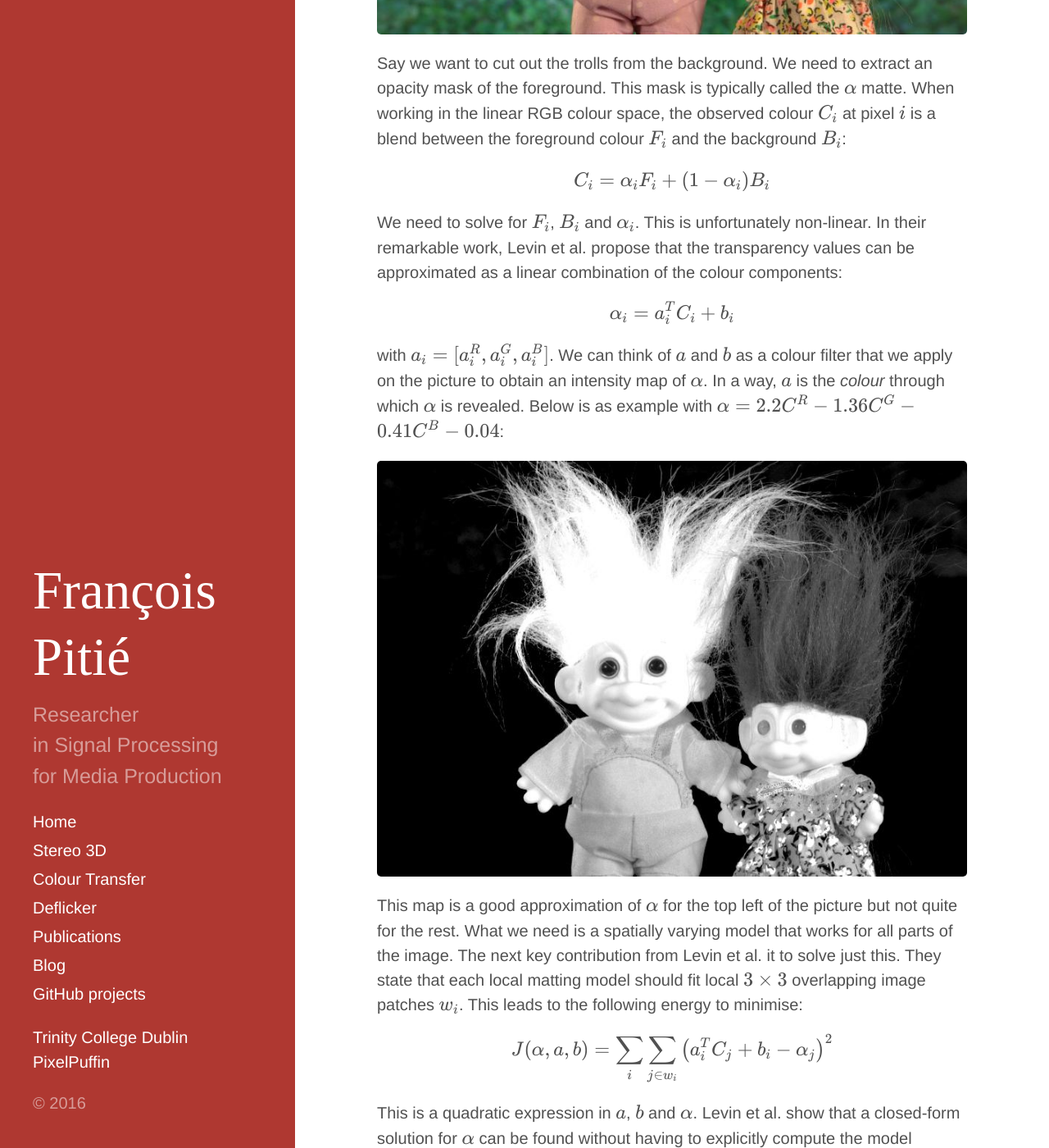
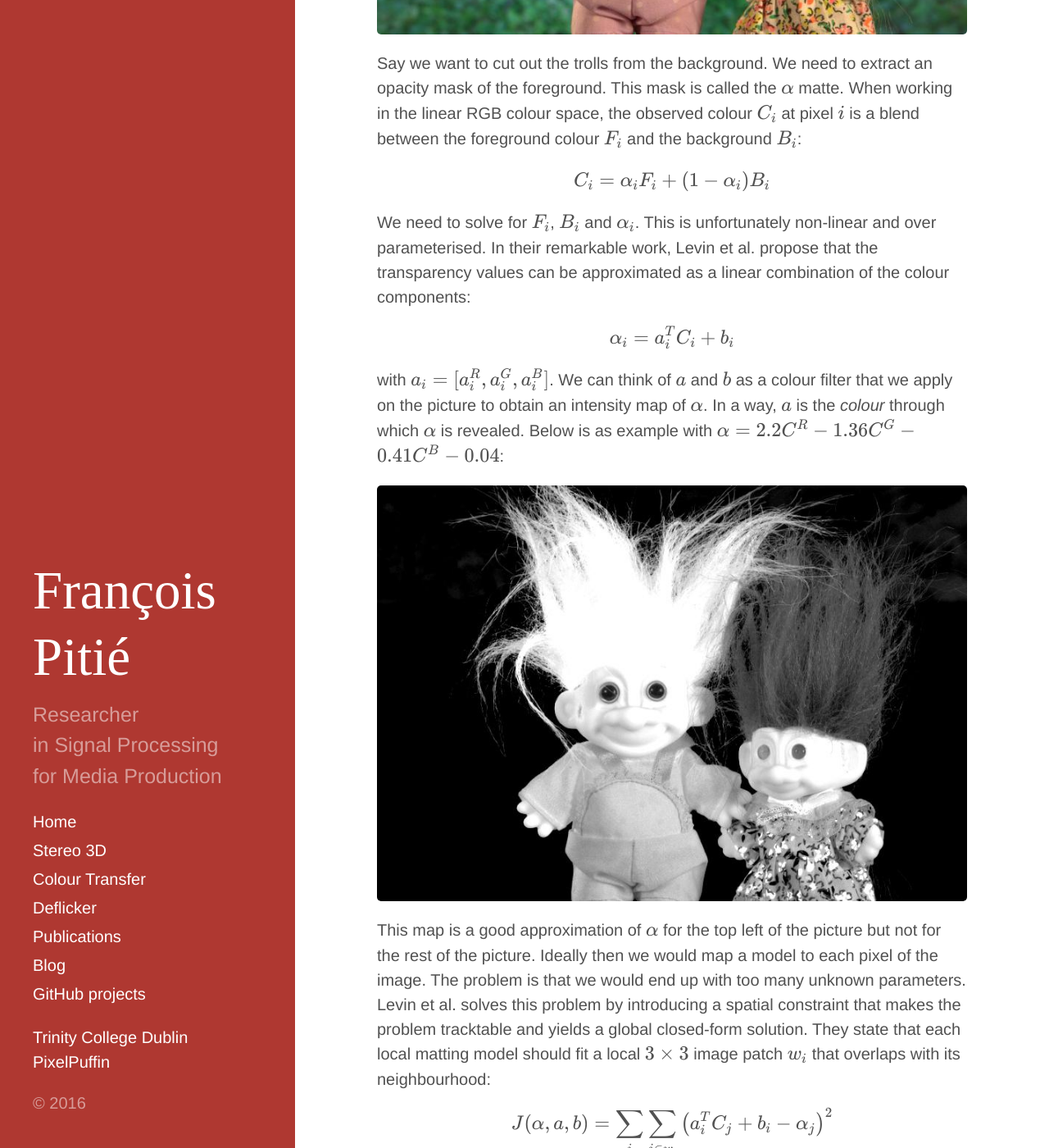
Before and after one commit to frcs/frcs.github.io, a Jekyll site: the page built from _posts/2016-06-07-alternative-matting-laplacian-theory.md, in a window 1280 px wide and 1400 px high, scrolled down 1025 px. Shown: the whole window at 82% size. Built offline with Jekyll 4.4.1, drawn with Linux system fonts in a browser that asks for light colours; nearby versions of some CDN libraries; comment, search, counter and statistics services are not loaded; some of the changed text lies outside the part shown.

Commit message:
edit new post on colour matting

```diff
--- a/_posts/2016-06-07-alternative-matting-laplacian-theory.md
+++ b/_posts/2016-06-07-alternative-matting-laplacian-theory.md
@@ -19,10 +19,10 @@
 ![original image](/images/troll.jpg)
 
 Say we want to cut out the trolls from the background. We need to
-extract an opacity mask of the foreground. This mask is typically
-called the $\alpha$ matte. When working in the linear RGB colour
-space, the observed colour $C_i$ at pixel $i$ is a blend between the
-foreground colour $F_i$ and the background $B_i$:
+extract an opacity mask of the foreground. This mask is called the
+$\alpha$ matte. When working in the linear RGB colour space, the
+observed colour $C_i$ at pixel $i$ is a blend between the foreground
+colour $F_i$ and the background $B_i$:
 
 $$
 C_i = \alpha_i F_i + (1 - \alpha_i)
@@ -30,9 +30,9 @@
 $$
 
 We need to solve for $F_i$, $B_i$ and $\alpha_i$. This is
-unfortunately non-linear. In their remarkable work, Levin et
-al. propose that the transparency values can be approximated as a
-linear combination of the colour components:
+unfortunately non-linear and over parameterised. In their remarkable
+work, Levin et al. propose that the transparency values can be
+approximated as a linear combination of the colour components:
 
 $$
 	\alpha_i = a_i^T C_i + b_i
@@ -47,11 +47,13 @@
 ![](/images/troll_colourfilter.jpg)
 
 This map is a good approximation of $\alpha$ for the top left of the
-picture but not quite for the rest.  What we need is a spatially
-varying model that works for all parts of the image. The next key
-contribution from Levin et al. it to solve just this. They state that
-each local matting model should fit local $3\times3$ overlapping image
-patches $w_i$. This leads to the following energy to minimise:
+picture but not for the rest of the picture. Ideally then we would map
+a model to each pixel of the image. The problem is that we would end
+up with too many unknown parameters. Levin et al. solves this problem
+by introducing a spatial constraint that makes the problem tracktable
+and yields a global closed-form solution. They state that each local
+matting model should fit a local $3\times3$ image patch $w_i$ that
+overlaps with its neighbourhood:
 
 $$
 J(\alpha, a, b) = \sum_i \sum_{j\in w_i } \left(a_i^T C_j + b_i -
@@ -66,9 +68,9 @@
 J^*(\alpha) = \min_{a,b} J(\alpha, a, b)
 $$
 
-This lead to a sparse linear system $A \alpha = 0$, which admits a
-closed-form solution. It then is easy to add constraints to the values
-of $\alpha$. Below is a result based on this ideas:
+This leads to a sparse linear system $L \alpha = 0$, which can be
+solved using iterative solvers. It then is easy to add constraints to
+the values of $\alpha$. Below is a result based on this method:
 
 ![](/images/troll_alpha_levin.jpg)
 
@@ -83,23 +85,28 @@
 should try to exploit it. Unfortunately this is hard to do with Levin
 et al. as the model paremeters are not exposed in the equations.
 
-Our contribution is to take the opposite approach of Levin et al. and explicitly solve for the model parameters instead:
+**Our contribution** is to take the opposite approach of Levin et al. and
+explicitly solve for the model parameters instead:
 
 $$
 J^*(a,b) = \min_{\alpha} J(\alpha, a, b)
 $$
 
-We then show that a closed-form solution can also be found for $a$ and $b$. Note that the problem is still identical to the one of Levin et al., only the derivations differ. Interestingly the problem turns out to be an anisotropic diffusion of $a$ and $b$:
+We then show that a closed-form solution can also be found for $a$ and $b$. Interestingly the problem turns out to be an anisotropic diffusion of $a$ and $b$:
 
 $$
 \mathrm{div}\left(  \left[ \begin{array}{c} C_i \\ 1 \end{array} \right] \left[ \begin{array}{cc} C^T_i &  1 \end{array} \right] \nabla \left[ \begin{array}{c} a_i \\  b_i \end{array} \right]  \right) = 0
 $$
 
-It is then easy to add further smoothness priors to the model parameters. For instance below are the results for a smoother $a$:
+This also leads to a sparse linear system $A [\begin{array}{cc}
+a &  b \end{array}]^T = 0$. But since we have an explicit
+representation of the model parameters, it is now easier to add
+further smoothness priors to the model parameters. For instance below
+is the result of increasing the spatial smoothness of $a$:
 
 ![](/images/troll_a_ours.jpg)
 
-The resulting transparency map shows little difference with Levin et al.:
+The resulting transparency map still shows little difference with Levin et al.:
 
 ![](/images/troll_alpha_ours.jpg)
 
```
